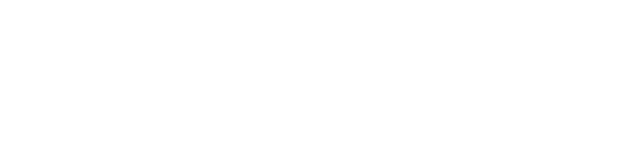
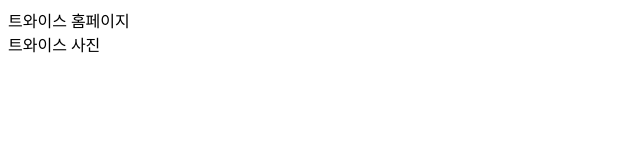
Before and after one commit to devjuho/bts-web-homepage, a plain HTML site: page index.html in a window 1280 px wide. Shown: the whole page, without its empty margins (0-640 px from the left). Drawn offline with Linux system fonts and the light colour scheme.

Commit message:
Add title of index.html

```diff
--- a/index.html
+++ b/index.html
@@ -1 +1,5 @@
-<html></html>
+<html>
+	<head>트와이스 홈페이지</head>
+	<div>트와이스 사진</div>
+
+</html>
```
